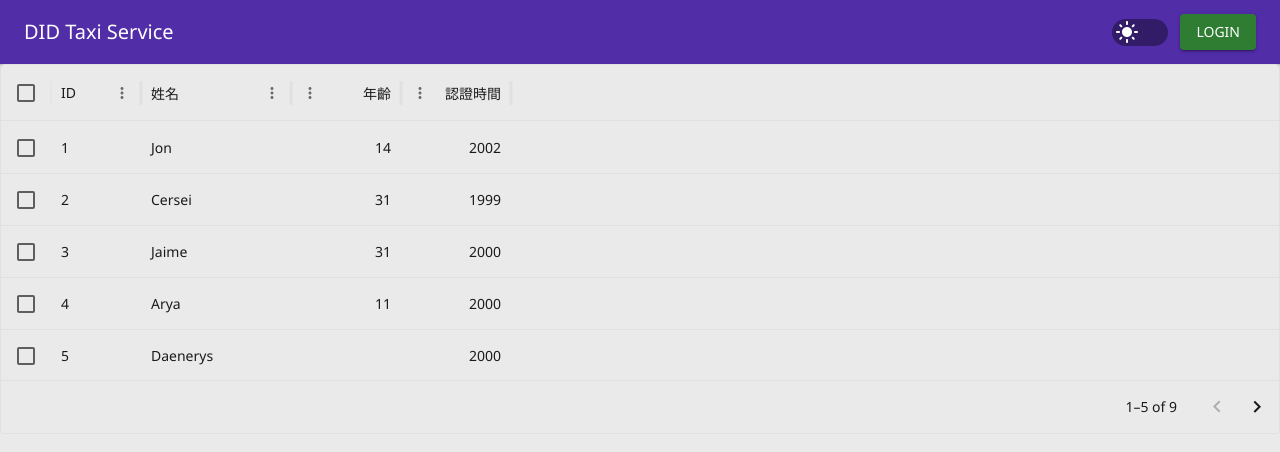
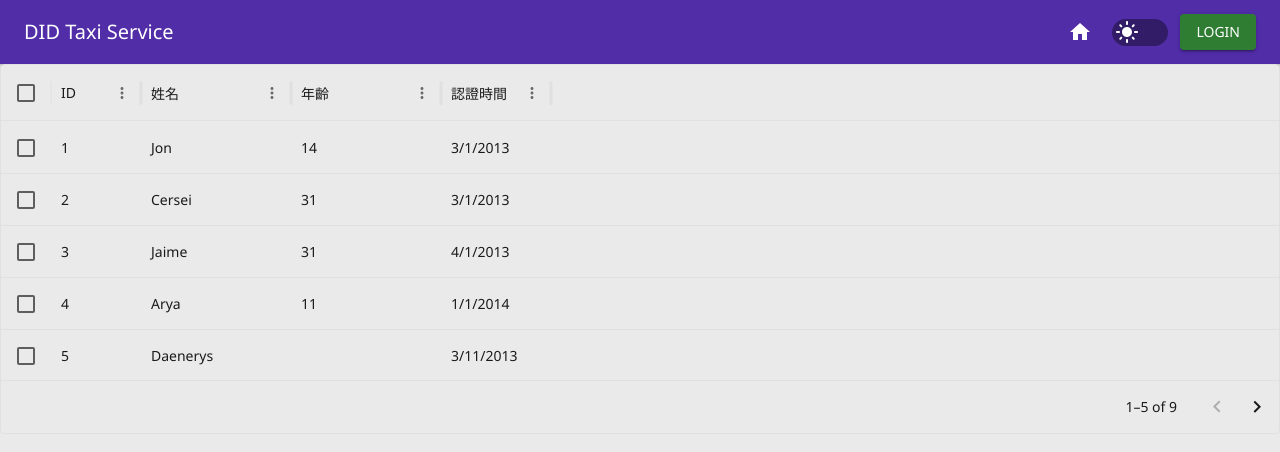
Before and after one commit to WESLEY-CHEN-05/NMfinal, a React (Create React App) app in the folder frontend/: page /driver_data in a window 1280 px wide. Shown: the top 452 px of the page. Built offline with nearby package versions, Linux system fonts and the light colour scheme.

Commit message:
homebutton_and_identity

```diff
--- a/frontend/src/components/CustomizedAppBar.js
+++ b/frontend/src/components/CustomizedAppBar.js
@@ -1,14 +1,21 @@
-import { AppBar, Toolbar, Typography} from '@mui/material';
+import { AppBar, Toolbar, Typography, IconButton } from '@mui/material';
 import ModeSwitch from './ModeSwitch';
+import HomeIcon from '@mui/icons-material/Home';
 import Account from './Account';
+import { useNavigate } from 'react-router-dom'
 
 const CustomizedAppBar = () => {
+  const navigate = useNavigate();
+
   return (
     <AppBar position="static">
       <Toolbar>
         <Typography variant="h6" component="div" sx={{ flexGrow: 1 }}>
           DID Taxi Service
         </Typography>
+        <IconButton onClick={() => navigate('/')} color="inherit" aria-label="home">
+          <HomeIcon />
+        </IconButton>
         <ModeSwitch />
         <Account></Account>
       </Toolbar>
--- a/frontend/src/containers/DriverData.js
+++ b/frontend/src/containers/DriverData.js
@@ -16,26 +16,28 @@ const columns = [
     field: 'age',
     headerName: '年齡',
     type: 'number',
-    width: 110,
+    width: 150,
+    headerAlign: 'left',
+    align:'left'
   },
   {
     field: 'time',
     headerName: '認證時間',
-    type: 'number',
+    type: 'date',
     width: 110,
   }
 ];
 
 const rows = [
-  { id: 1, name: 'Jon', age: 14, time: '2002' },
-  { id: 2, name: 'Cersei', age: 31, time: '1999' },
-  { id: 3, name: 'Jaime', age: 31, time: '2000' },
-  { id: 4, name: 'Arya', age: 11, time: '2000' },
-  { id: 5, name: 'Daenerys', age: null, time: '2000' },
-  { id: 6, name: null, age: 150, time: '2000' },
-  { id: 7, name: 'Ferrara', age: 44, time: '2000' },
-  { id: 8, name: 'Rossini', age: 36, time: '2000' },
-  { id: 9, name: 'Harvey', age: 65, time: '2000' },
+  { id: 1, name: 'Jon', age: 14, time: new Date(2013, 2, 1) },
+  { id: 2, name: 'Cersei', age: 31, time: new Date(2013, 2, 1) },
+  { id: 3, name: 'Jaime', age: 31, time: new Date(2013, 3, 1) },
+  { id: 4, name: 'Arya', age: 11, time: new Date(2013, 12, 1) },
+  { id: 5, name: 'Daenerys', age: null, time: new Date(2013, 2, 11) },
+  { id: 6, name: null, age: 150, time: new Date(2013, 6, 7) },
+  { id: 7, name: 'Ferrara', age: 44, time: new Date(2013, 3, 1) },
+  { id: 8, name: 'Rossini', age: 36, time: new Date(2013, 2, 1) },
+  { id: 9, name: 'Harvey', age: 65, time: new Date(2013, 2, 1) },
 ];
 
 export default function DriverData() {
--- a/frontend/src/containers/Homepage.js
+++ b/frontend/src/containers/Homepage.js
@@ -28,8 +28,8 @@ function HomePage() {
         </Typography>
         <Grid container spacing={2} sx={{justifyContent: 'space-between', marginTop: '20px'}}>
           {
-            functionBlocks.map(block => (
-              <Grid item lg={3} xs={12} align='center'>
+            functionBlocks.map((block, id) => (
+              <Grid key={id} item lg={3} xs={12} align='center'>
                 <FunctionBlock
                   title={block.title}
                   to={block.to}
--- a/frontend/src/containers/SignIn.js
+++ b/frontend/src/containers/SignIn.js
@@ -1,13 +1,14 @@
 import * as React from 'react';
 import { useState } from 'react';
 import { useNavigate, useLocation } from 'react-router-dom';
-import { Avatar, Button, IconButton, CssBaseline, TextField, FormControlLabel,
-  Checkbox, Link, Paper, Box, Grid, Typography, Snackbar, Alert } from '@mui/material';
+import { Avatar, Button, IconButton, CssBaseline, TextField, FormControl, InputLabel,
+  Select, Link, Paper, Box, Grid, Typography, Snackbar, Alert, MenuItem } from '@mui/material';
 import LockOutlinedIcon from '@mui/icons-material/LockOutlined';
 import ArrowBackIcon from '@mui/icons-material/ArrowBack';
 import { ThemeProvider } from '@mui/material/styles';
 import { lightTheme, darkTheme } from "../Theme";
 import { usePage } from '../hooks/usePage';
+import taxiImg from '../img/taxi.png'
 //import { useSignIn } from '../Utilities/sign';
 //import { usePassword } from '../Utilities/usePassword';
 
@@ -33,6 +34,7 @@ export default function SignInSide() {
   const [wrong, setWrong] = useState(false);
   const [forget, setForget] = useState(false);
   const [emailField,setEmailField] = useState("");
+  const [identity, setIdentity] = useState("");
 
   //const {missPassword} = usePassword();
 
@@ -77,6 +79,7 @@ export default function SignInSide() {
 
   // },[fpr])
 
+
   return (
     <ThemeProvider theme={localStorage.getItem('theme mode') === 'dark'? darkTheme : lightTheme}>
       <Snackbar open={forget} autoHideDuration={2000} onClose={() => setForget(false)}>
@@ -89,23 +92,9 @@ export default function SignInSide() {
           {errorMessage}
         </Alert>
       </Snackbar>
-      <Grid container component="main" sx={{ height: '100vh' }}>
-        <CssBaseline />
-        <Grid
-          item
-          xs={false}
-          sm={4}
-          md={7}
-          sx={{
-            backgroundImage: 'url(https://source.unsplash.com/random)',
-            backgroundRepeat: 'no-repeat',
-            backgroundColor: (t) =>
-              t.palette.mode === 'light' ? t.palette.grey[50] : t.palette.grey[900],
-            backgroundSize: 'cover',
-            backgroundPosition: 'center',
-          }}
-        />
-        <Grid item xs={12} sm={8} md={5} component={Paper} elevation={6} square>
+      <CssBaseline />
+      <Grid container component="main" sx={{ height: '100vh', backgroundImage: `url(${taxiImg})` }} justifyContent='center' >
+        <Grid item xs={12} sm={8} md={5} component={Paper} elevation={6} sx={{opacity:0.8}} square>
           <Box
             sx={{
               my: 8,
@@ -116,10 +105,14 @@ export default function SignInSide() {
             }}
           >
             <IconButton
-              sx={{position: 'fixed', right:20, top: 20, boxShadow: 3 }}
+              sx={{position: 'fixed', right:20, top: 20, boxShadow: 3, bgcolor: 'white',
+              '&:hover': {
+                bgcolor: 'white',
+                opacity: 0.8,
+              }, }}
               onClick={() => navigate(-1)}
             >
-              <ArrowBackIcon />
+              <ArrowBackIcon sx={{color: 'black'}}/>
             </IconButton>
             <Avatar sx={{ m: 1, bgcolor: 'secondary.main' }}>
               <LockOutlinedIcon />
@@ -127,7 +120,20 @@ export default function SignInSide() {
             <Typography component="h1" variant="h5">
               Sign in
             </Typography>
-            <Box component="form" noValidate onSubmit={handleSubmit} sx={{ mt: 1 }}>
+            <Box component="form" noValidate onSubmit={handleSubmit} sx={{ mt: 1, width: '80%' }}>
+              <FormControl fullWidth>
+                <InputLabel id="demo-simple-select-label">Identity</InputLabel>
+                <Select
+                  labelId="select-label"
+                  id="select"
+                  label="Identity"
+                  value={identity}
+                  onChange={(event) => setIdentity(event.target.value)}
+                >
+                  <MenuItem value='passenger'>乘客</MenuItem>
+                  <MenuItem value='driver'>司機</MenuItem>
+                </Select>
+              </FormControl>
               <TextField
                 margin="normal"
                 required
@@ -158,14 +164,14 @@ export default function SignInSide() {
               >
                 Sign In
               </Button>
-              <Grid container>
+              <Grid container color='text'>
                 <Grid item xs>
-                  <Link href="#" variant="body2" onClick={handleForget}>
+                  <Link href="#" variant="body2" onClick={handleForget} color="inherit">
                     Forgot password?
                   </Link>
                 </Grid>
-                <Grid item>
-                  <Link href="./sign_up" variant="body2">
+                <Grid item >
+                  <Link href="./sign_up" variant="body2" color="inherit" >
                     {"Don't have an account? Sign Up"}
                   </Link>
                 </Grid>
```
Also changed, not shown: 1 other file (tests, documents, lock files or other folders).
